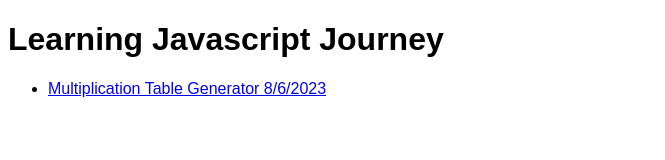
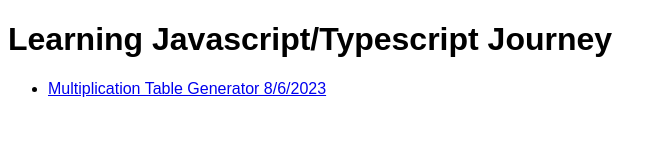
Before and after one commit to Anequit/www.anequit.com, a plain HTML site: page dist/journey/index.html in a window 1280 px wide. Shown: the whole page, without its empty margins (0-665 px from the left). Drawn offline with Linux system fonts and the light colour scheme.

Commit message:
Update index.html

```diff
--- a/dist/journey/index.html
+++ b/dist/journey/index.html
@@ -3,11 +3,11 @@
     <head>
         <meta charset="UTF-8">
         <meta name="viewport" content="width=device-width, initial-scale=1.0">
-        <title>JS Journey</title>
+        <title>JS/TS Journey</title>
         <link rel="stylesheet" href="../css/index.css">
     </head>
     <body>
-        <h1>Learning Javascript Journey</h1>
+        <h1>Learning Javascript/Typescript Journey</h1>
 
         <ul>
             <li>
```
